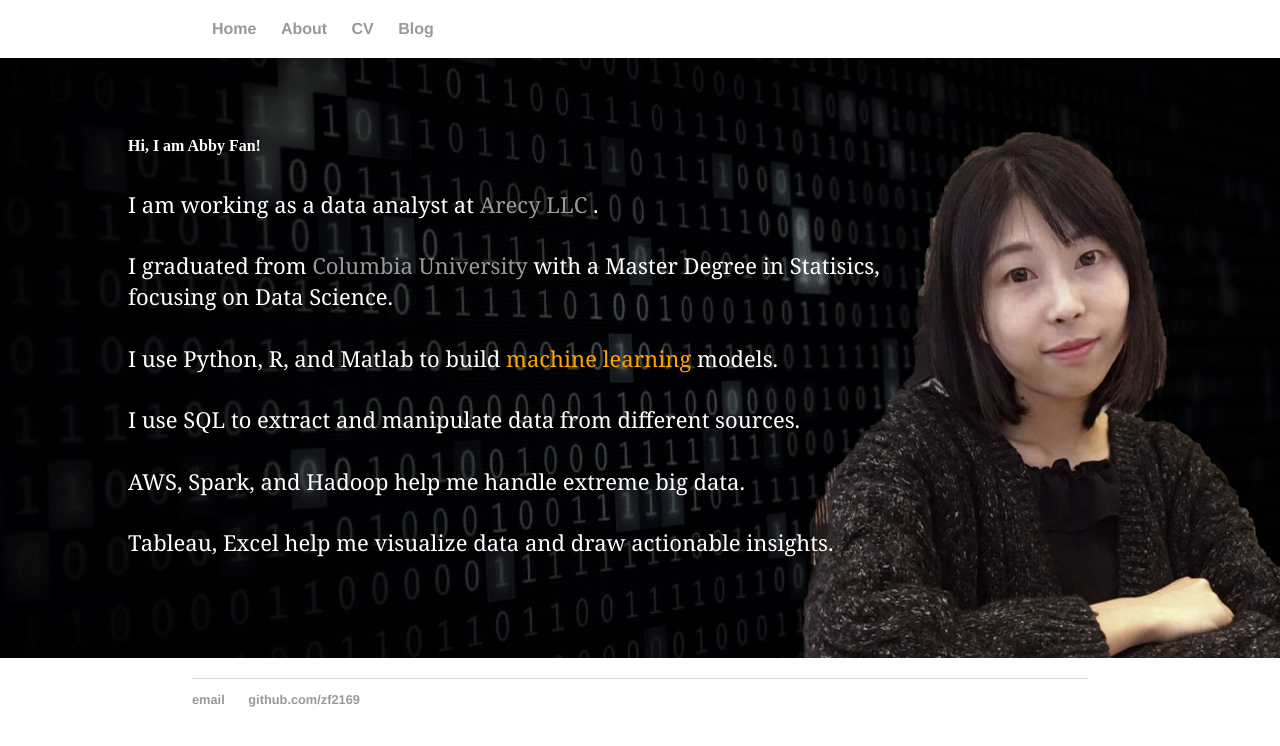
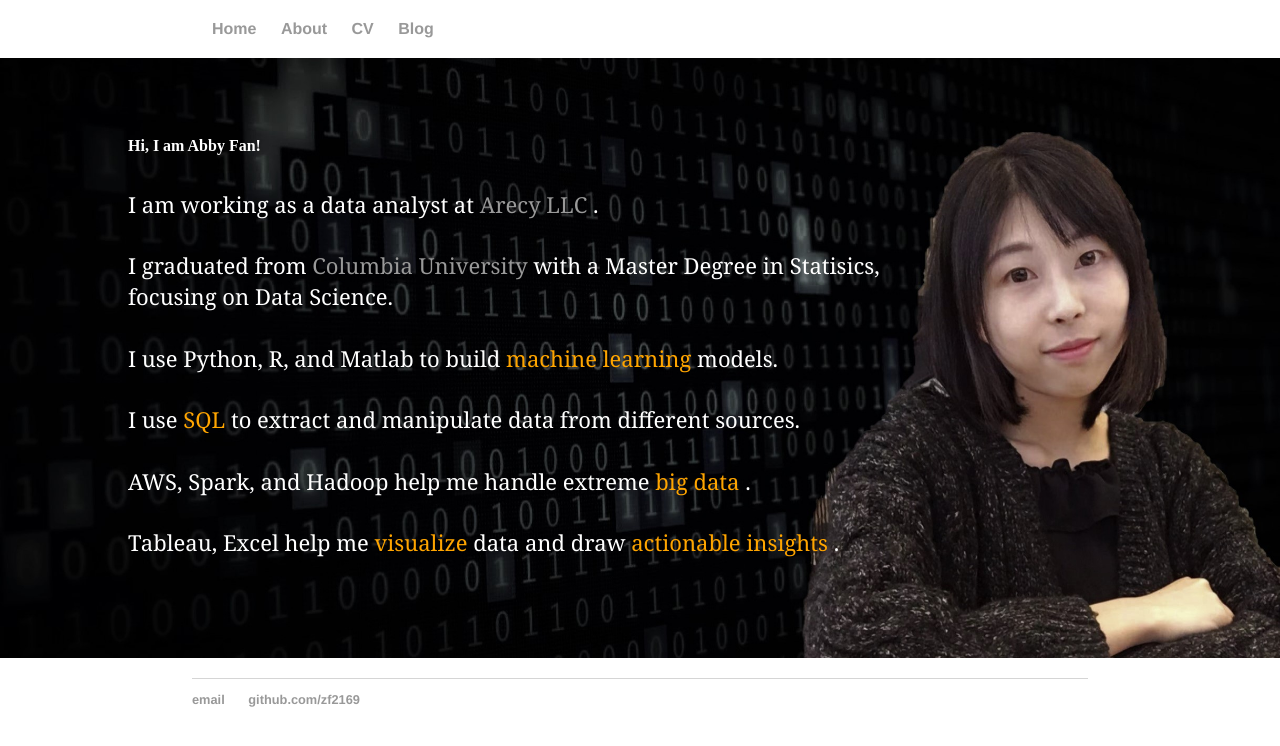
Before and after one commit to zf2169/zf2169.github.io, a Jekyll site: the page built from index.html, in a window 1280 px wide. Shown: the top 746 px of the page. Built offline with Jekyll 4.4.1, drawn with Linux system fonts in a browser that asks for light colours.

Commit message:
Update index.html

```diff
--- a/index.html
+++ b/index.html
@@ -14,9 +14,9 @@ title: Abby Fan Personal Website
 	I am working as a data analyst at <a href="https://www.arecy-us.com/"> Arecy LLC </a>. <br><br>
 	I graduated from <a href="https://www.columbia.edu/"> Columbia University </a> with a Master Degree in Statisics, focusing on Data Science. <br><br>
 	I use Python, R, and Matlab to build <font color="orange"> machine learning </font> models.<br><br>
-	I use SQL to extract and manipulate data from different sources. <br><br>
-	AWS, Spark, and Hadoop help me handle extreme big data. <br><br>
-	Tableau, Excel help me visualize data and draw actionable insights. <br><br></p2>
+	I use <font color="orange">SQL</font> to extract and manipulate data from different sources. <br><br>
+	AWS, Spark, and Hadoop help me handle extreme <font color="orange"> big data </font>. <br><br>
+	Tableau, Excel help me <font color="orange"> visualize </font> data and draw <font color="orange"> actionable insights </font>. <br><br></p2>
   </div>
 </div>
 </background>
```
